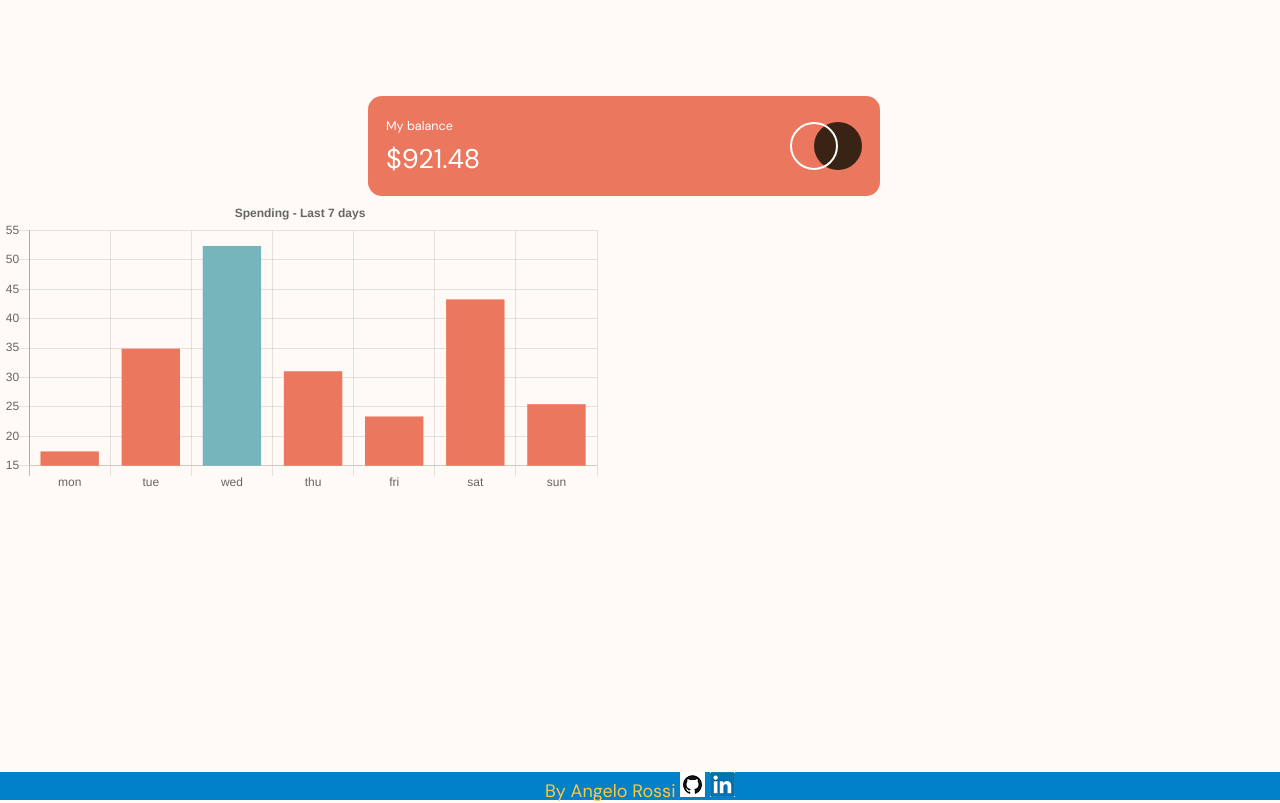
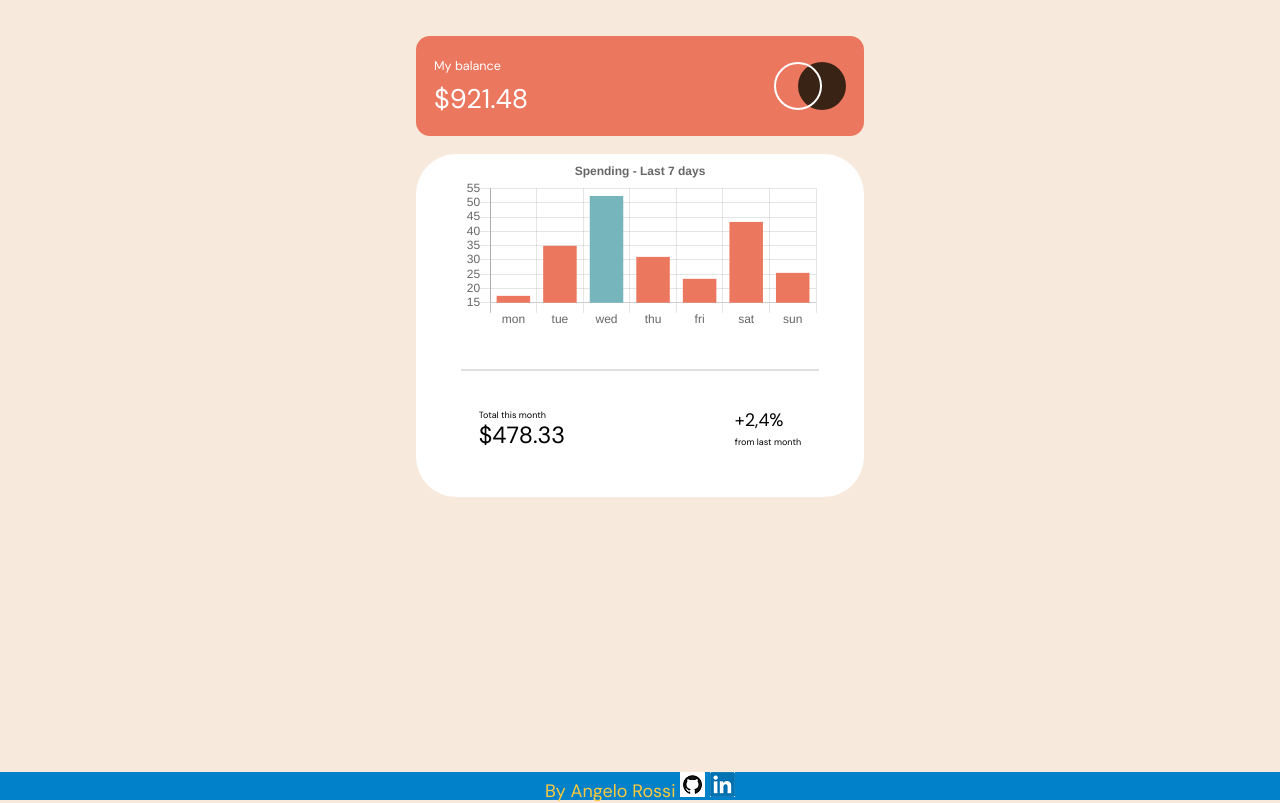
Before and after one commit to AngeloCRossi/expenses_chart, a plain HTML site: page index.html in a window 1280 px wide. Drawn offline with nearby package versions, Linux system fonts and the light colour scheme.

Commit message:
finishing project

```diff
--- a/css/style.css
+++ b/css/style.css
@@ -1,11 +1,8 @@
-/* font-family: 'DM Sans', sans-serif; */
-
 #chart_body {
     font-family: 'DM Sans', sans-serif;
     font-size: 18px;
     font-weight: 400;
-    background-color: hsl(33, 100%, 98%);
-
+    background-color: hsl(27, 66%, 92%);
 }
 
 #chartHeader {
@@ -13,9 +10,18 @@
     align-items: center;
     background-color: hsl(10, 79%, 65%);
     border-radius: 14px;
-    width: 40%;
+    width: 35%;
     height: 100px;
-    margin: 6rem 0 0 23rem;
+    margin:auto;
+    margin-top: 2em;
+    margin-bottom: 1em;
+}
+
+#chartLogo {
+    margin-right: 1em;
+    position: relative;
+    width: 4em;
+    margin-left: auto;
 }
 
 #chartTitle {
@@ -23,6 +29,19 @@
     width: auto;
     margin-left: 1em;
     color: white;
+}
+
+#intireChart {
+    background-color: white;
+    width: 35%;
+    border-radius: 40.5px;
+    margin: auto;
+
+}
+
+#chartBars{
+    width: 80%;
+    margin: auto;
 }
 
 #chartBalance {
@@ -34,12 +53,41 @@
     font-size: 1.5em;
 }
 
-#chartLogo {
+#chartFooter {
+    display: flex;
+    width: 80%;
+    border-top: solid rgb(226, 223, 223) 2px;
+    margin: auto;
+    margin-top: 2em;
+    height: 5em;
+    padding-top: 2em;
+}
+
+#totalMonth {
+    margin-top: 0.2em;
+    margin-left: 1em;
+}
+
+#this_month {
+    font-size: 0.5em;
+    margin-bottom: 0.5em;
+}
+
+#valueMonth {
+    font-size: 1.3em;
+}
+
+#growthMont {
+    margin-top: 0.2em;
+    margin-left: auto;
     margin-right: 1em;
-    position: relative;
-    width: 4em;
-    margin-left: auto;
 }
+
+#lastMonth {
+    font-size: 0.5em;
+    margin-top: 1em;
+}
+
 
 footer {
     width: 100%;
--- a/index.html
+++ b/index.html
@@ -13,12 +13,12 @@
         <link href="https://fonts.googleapis.com/css2?family=DM+Sans&display=swap" rel="stylesheet">
 
         <script src="https://cdnjs.cloudflare.com/ajax/libs/Chart.js/2.5.0/Chart.min.js"></script>
-        <script src="js/scripts.js"></script>
 
         <title>Expenses Chart</title>
     </head>
     <body id="chart_body">
         <main>
+
             <section id="chartHeader">
                 <div id="chartTitle">
                     <p id="chartBalance">My balance</p>
@@ -27,8 +27,20 @@
                 <img id="chartLogo" src="images/logo.svg" alt="">
             </section>
 
+            <div id="intireChart">
                 <section id="chartBars">
                     <canvas id="myChart" style="width:100%;max-width:600px"></canvas>
+                </section>
+
+                <section id="chartFooter">
+                    <div id="totalMonth">
+                        <p id="this_month">Total this month</p>
+                        <p id="valueMonth">$478.33</p>
+                    </div>
+                    <div id="growthMont">
+                        <p id="percentMonth">+2,4%</p>
+                        <p id="lastMonth">from last month</p>
+                    </div>
                 </section>
 
                 <script>
@@ -54,6 +66,7 @@
                     }
                     });
                 </script>
+            </div>
         </main>
     </body>
 
```
Also changed, not shown: js/scripts.js (deleted). Lines whose indentation alone changed are shown as unchanged.
